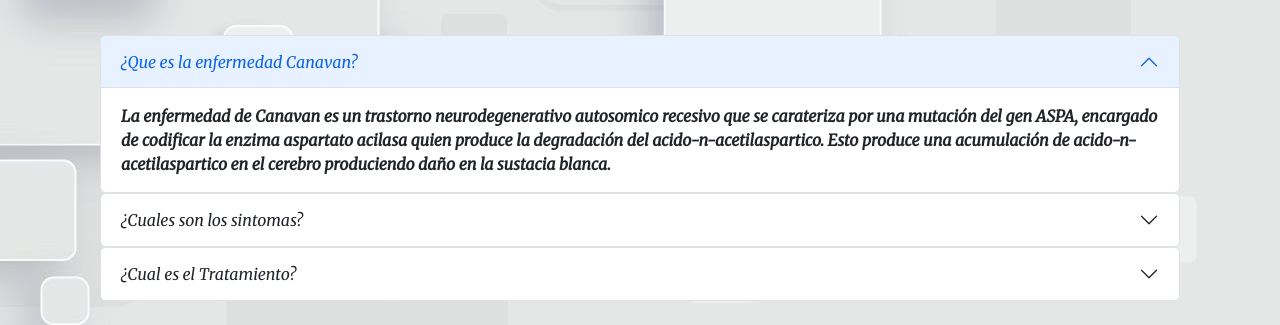
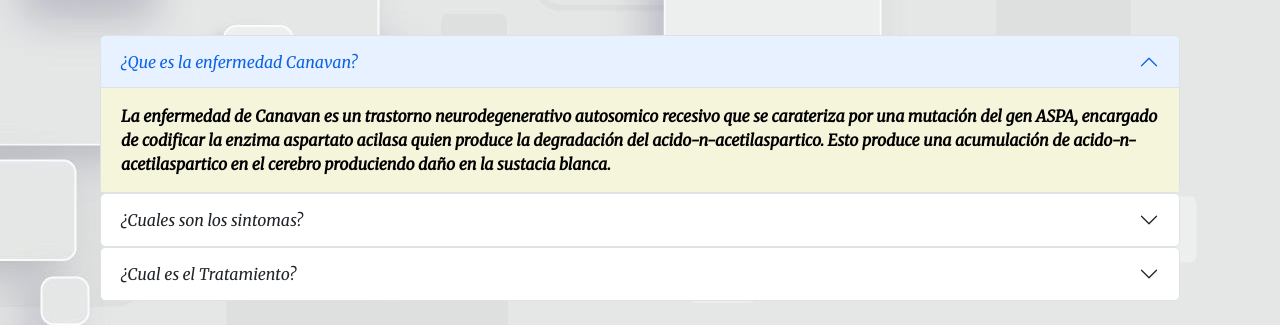
Before and after one commit to lovatofederico29/ciro.lovato, a website: page canavan.html in a window 1280 px wide. Shown: the part 697-1022 px from the top of the page. Drawn offline with nearby package versions, Linux system fonts and the light colour scheme.

Commit message:
tipografias

```diff
--- a/scss/secciones/_canavan.scss
+++ b/scss/secciones/_canavan.scss
@@ -23,4 +23,9 @@
 
 .accordion-body {
   font-size: 1rem;
+  background-color: beige;
 }
+
+.accordion-item {
+  color: black;
+}
```
Also changed, not shown: css/style.css, scss/variables/_tipografias.scss (added).
